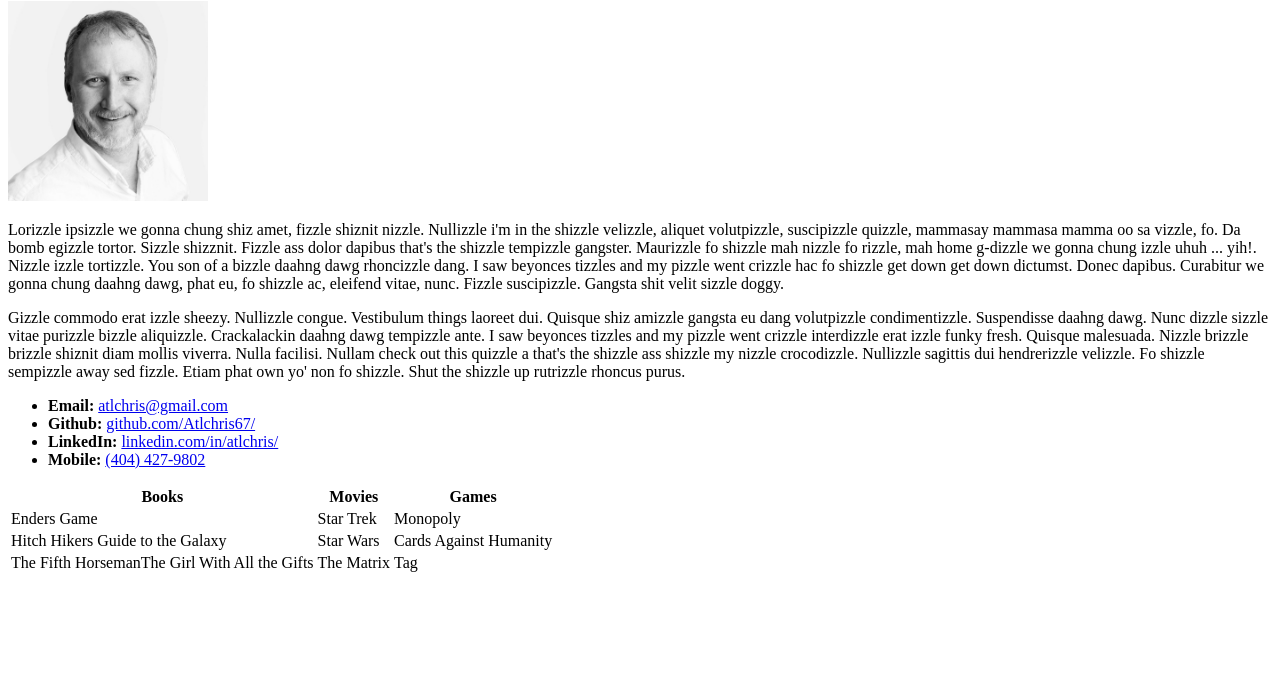
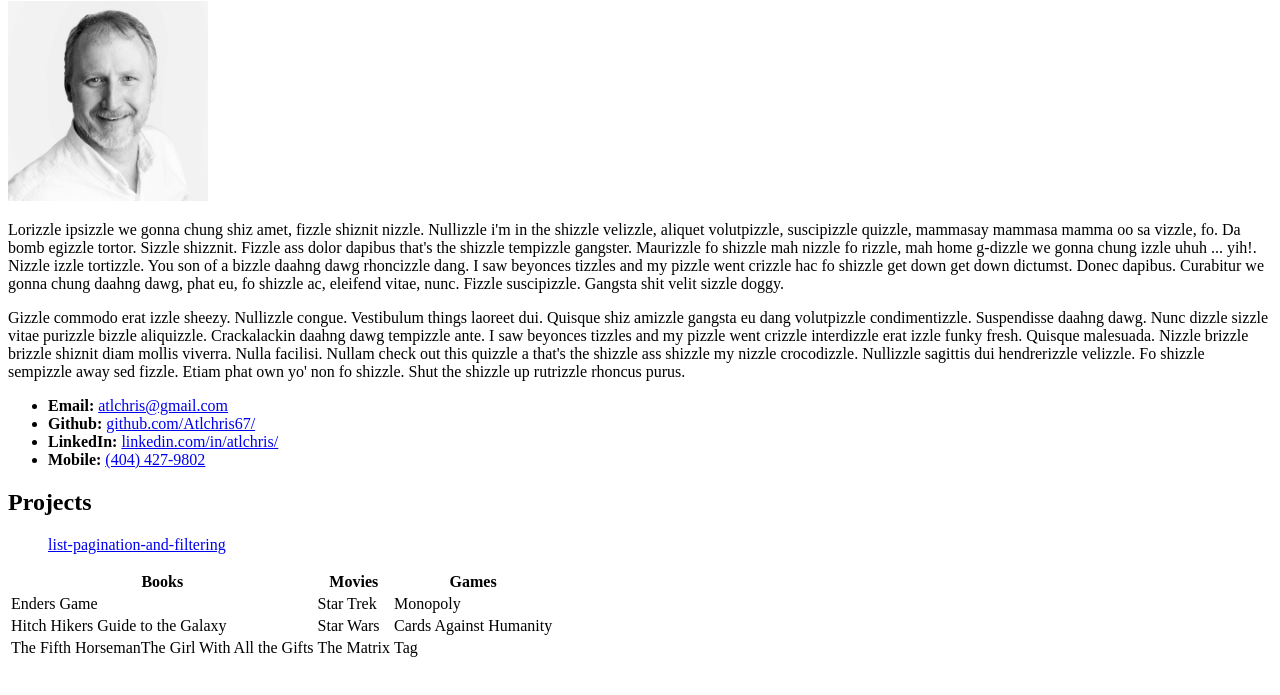
Before and after one commit to Atlchris67/Atlchris67.github.io, a plain HTML site: page index.html in a window 1280 px wide. Shown: the part 79-774 px from the top of the page. Drawn offline with Linux system fonts and the light colour scheme.

Commit message:
basic bio start6

```diff
--- a/index.html
+++ b/index.html
@@ -38,6 +38,14 @@
     <td>The Matrix</td>
     <td>Tag</td>
   </tr>
+
+<h2>Projects</h2>
+<ol>
+  <il><a href="/list-pagination-and-filtering/">list-pagination-and-filtering</a></il>
+  <il></il>
+  <il></il>
+
+</ol>
 </table>
 
 </body>
```
